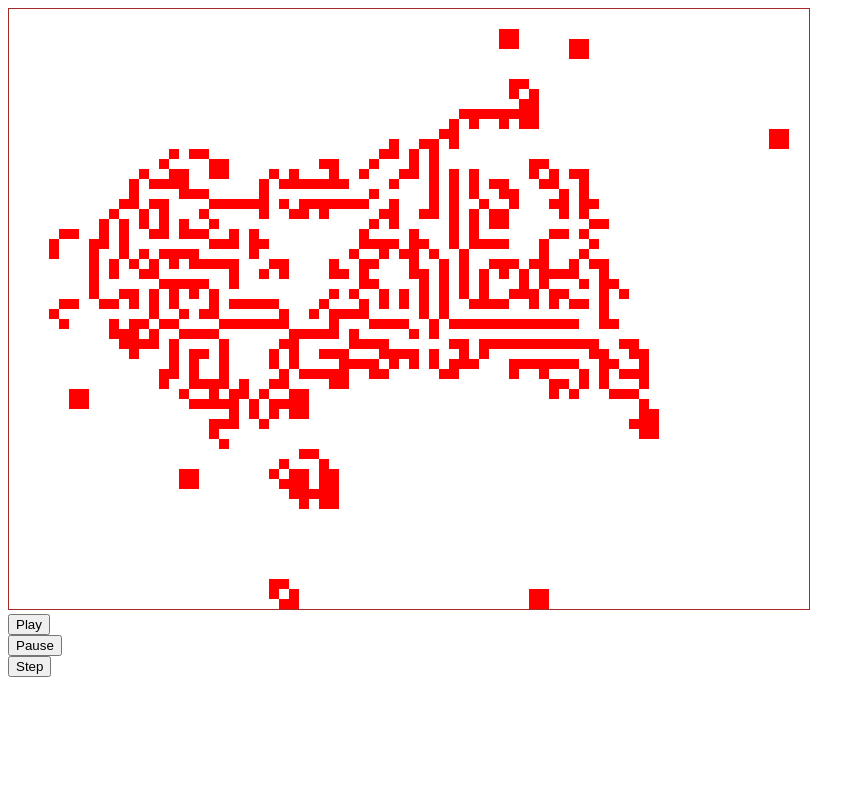
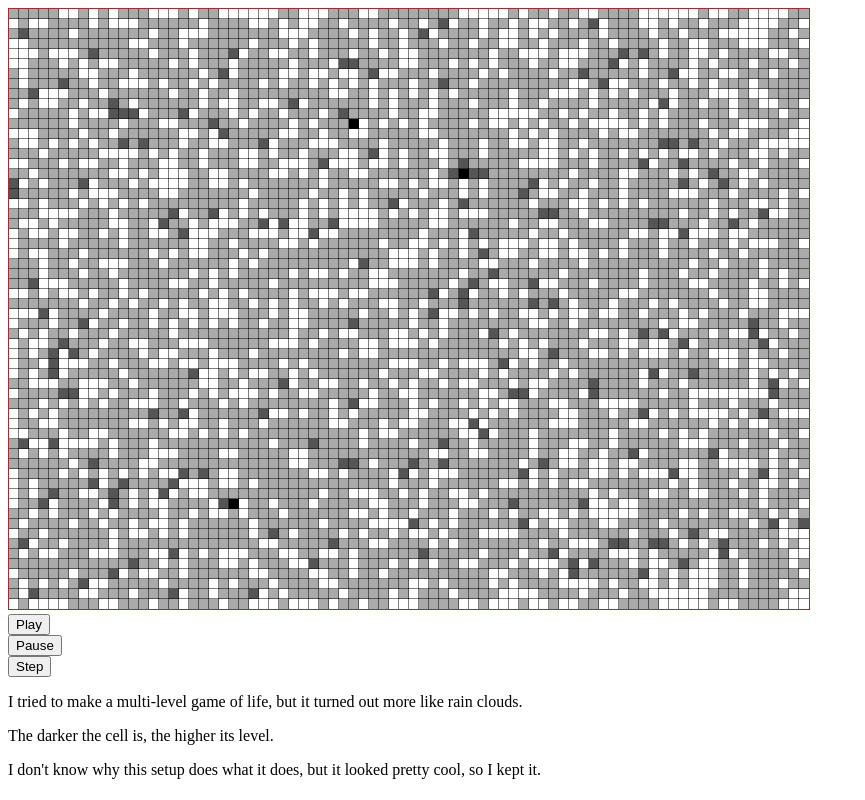
Before and after one commit to MirinaeMiREU/TCSS491, a plain HTML site: page assignment2.html in a window 1280 px wide. Shown: the whole page, without its empty margins (0-865 px from the left). Drawn offline with Linux system fonts and the light colour scheme.

Commit message:
A2 rain clouds

```diff
--- a/a2/gameengine.js
+++ b/a2/gameengine.js
@@ -14,7 +14,7 @@ function GameEngine() {
     this.ctx = null;
     this.surfaceWidth = null;
     this.surfaceHeight = null;
-	this.isPaused = false;
+	this.isPaused = true;
 	this.ticked = false;
 	this.isStepping = true;
 	this.play = null;
@@ -44,12 +44,12 @@ GameEngine.prototype.start = function () {
 	})();
 }
 
-GameEngine.prototype.pause = function() {
+GameEngine.prototype.pauseGame = function() {
 	console.log("pausing game");
 	this.isPaused = true;
 }
 
-GameEngine.prototype.resume = function() {
+GameEngine.prototype.resumeGame = function() {
 	console.log("resuming game");
 	this.isPaused = false;
 }
@@ -74,11 +74,11 @@ GameEngine.prototype.startInput = function () {
     // event listeners are added here
 
 	this.play.addEventListener("click", function (e) {
-		that.isPaused = false;
+		that.resumeGame();
     }, false);
 
 	this.pause.addEventListener("click", function (e) {
-		that.isPaused = true;
+		that.pauseGame();
     }, false);
 
 	this.step.addEventListener("click", function (e) {
@@ -121,12 +121,12 @@ GameEngine.prototype.loop = function () {
 	}
 	if (!this.isPaused) {
 		this.clockTick = this.timer.tick();
-		if (this.timer.gameTime % 0.1 > 0.05 && !this.ticked) {
+		if (this.timer.gameTime % 0.3 > 0.15 && !this.ticked) {
 			this.update();
 			this.draw();
 			this.ticked = true;
 			//console.log("tick");
-		} else if (this.timer.gameTime % 0.1 <= 0.05 && this.ticked){
+		} else if (this.timer.gameTime % 0.3 <= 0.15 && this.ticked){
 			this.ticked = false;
 			//console.log("tock");
 		}
--- a/a2/main.js
+++ b/a2/main.js
@@ -25,10 +25,10 @@ AM.downloadAll(function () {
 	for (var i = 0; i < 62; i++) {
 		for (var j = 0; j < 82; j++) {
 			if (i === 0 || i === 61) {
-				squares[i][j].alive = false;
+				squares[i][j].level = 0;
 			}
 			if (j === 0 || j === 81) {
-				squares[i][j].alive = false;
+				squares[i][j].level = 0;
 			}
 		}
 	}
@@ -56,7 +56,6 @@ AM.downloadAll(function () {
 	}
 
 	gameEngine.start();
-//	gameEngine.pause();
 
     console.log("All Done!");
 });
--- a/a2/square.js
+++ b/a2/square.js
@@ -2,7 +2,18 @@ function Square(game, xPos, yPos) {
 	this.game = game;
 	this.ctx = game.ctx;
 	this.neighbors = [];
-	this.alive = Math.random() > .90 ? true : false;
+	var rand = Math.random();
+	this.level = 0;
+	if (rand < 0.6) {
+		this.level = 0;
+	} else if (rand < 0.7) {
+		this.level = 1;
+	} else if (rand < 0.8) {
+		this.level = 2;
+	} else {
+		this.level = 3;
+	}
+	//this.alive = Math.random() > .90 ? true : false;
 	Entity.call(this, game, xPos * 10, yPos * 10);
 }
 
@@ -10,26 +21,46 @@ Square.prototype = new Entity();
 Square.prototype.constructor = Square;
 
 Square.prototype.update = function() {
-	var liveNeighbors = 0;
+	var neighborLevels = 0;
+
 	for (var i = 0; i < 8; i++) {
-		if (this.neighbors[i].alive) {
-			liveNeighbors++;
-		}
+		neighborLevels += this.neighbors[i].level;
 	}
 
-	if (liveNeighbors < 2 || liveNeighbors > 3) {
-		this.alive = false;
-	} else if (!this.alive && liveNeighbors === 3) {
-		this.alive = true;
+	if (this.level === 0 && neighborLevels >= 2) {
+		this.level = 1;
+	} else if (this.level === 1 && neighborLevels <= 4) {
+		this.level = 0;
+	} else if (this.level === 1 && neighborLevels >= 8 && neighborLevels <= 15) {
+		this.level = 2;
+	} else if (this.level === 2 && (neighborLevels < 10 || neighborLevels > 16)) {
+		this.level = 0;
+	} else if (this.level === 2 && neighborLevels >= 10 && neighborLevels <= 12) {
+		this.level = 1;
+	} else if (this.level === 2 && neighborLevels >= 14 && neighborLevels <= 16) {
+		this.level = 3;
+	} else if (this.level === 3 && (neighborLevels < 15 || neighborLevels > 21)) {
+		this.level = 0;
+	} else if (this.level === 3 && neighborLevels >= 15 && neighborLevels <= 18) {
+		this.level = 1;
+	} else if (this.level === 3 && neighborLevels >= 19 && neighborLevels <= 21) {
+		this.level = 2;
 	}
+
 	this.draw();
 }
 
 Square.prototype.draw = function() {
-	if (this.alive) {
-		this.ctx.fillStyle = "red";
-	} else {
-		this.ctx.fillStyle = "white";
+	this.ctx.fillStyle = "black";
+	this.ctx.strokeRect(this.x, this.y, 10, 10);
+	if (this.level === 3) {
+		this.ctx.fillStyle = "#000000";
+	} else if (this.level === 2) {
+		this.ctx.fillStyle = "#555555";
+	} else if (this.level === 1) {
+		this.ctx.fillStyle = "#AAAAAA";
+	}else {
+		this.ctx.fillStyle = "#FFFFFF";
 	}
 
 	this.ctx.fillRect(this.x, this.y, 10, 10);
--- a/assignment2.html
+++ b/assignment2.html
@@ -18,5 +18,14 @@
 	<button id="pause">Pause</button>
 	<br>
 	<button id="step">Step</button>
+	<p>
+		I tried to make a multi-level game of life, but it turned out more like rain clouds.
+	</p>
+	<p>
+		The darker the cell is, the higher its level.
+	</p>
+	<p>
+		I don't know why this setup does what it does, but it looked pretty cool, so I kept it.
+	</p>
 </body>
 </html>
```
